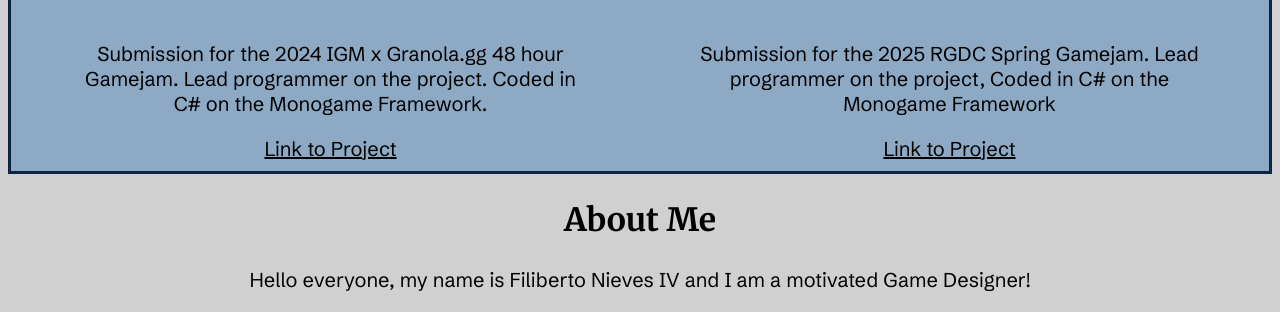
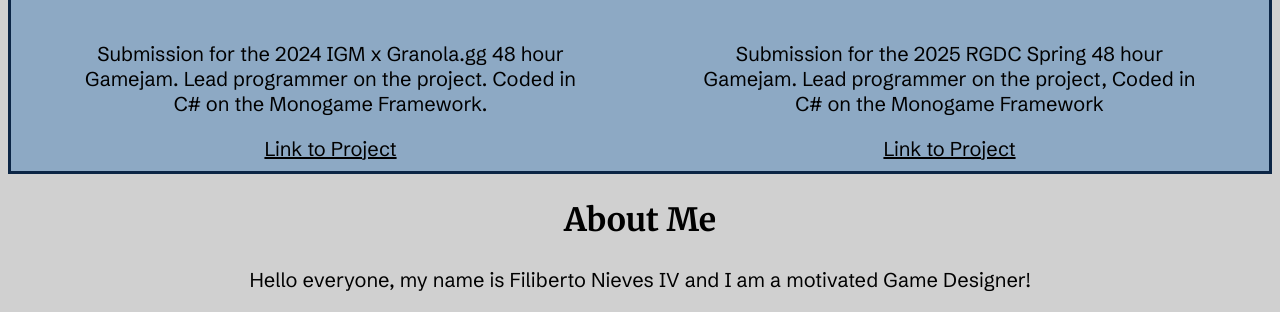
Before and after one commit to NFX-Prime/nfxprime.github.io, a plain HTML site: page index.html in a window 1280 px wide. Shown: the part 570-882 px from the top of the page. Drawn offline with Linux system fonts and the light colour scheme.

Commit message:
changes to planetary artisan desc.

```diff
--- a/index.html
+++ b/index.html
@@ -28,7 +28,7 @@
             <div class="proj-container">
                 <img src="media/planetary-artisan-resized.png" alt="PLanetary Artisan Logo" width="500" height="300">
                 <h3>Planetary Artisan</h3>
-                <p>Submission for the 2025 RGDC Spring Gamejam. Lead programmer on the project, Coded in C# on the Monogame Framework</p>
+                <p>Submission for the 2025 RGDC Spring 48 hour Gamejam. Lead programmer on the project, Coded in C# on the Monogame Framework</p>
                 <a href="https://digitaltrinket.itch.io/planetary-artisan">Link to Project</a>
             </div>
         </div>
```
